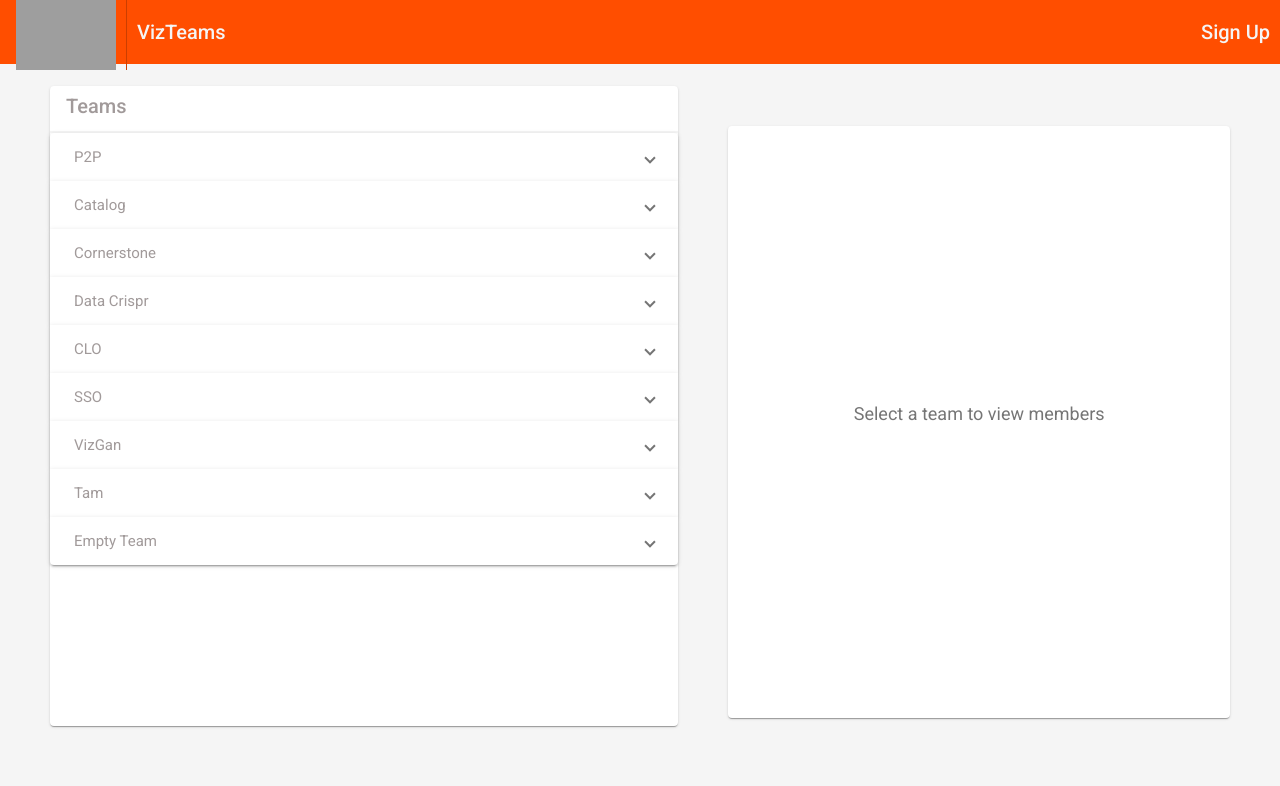
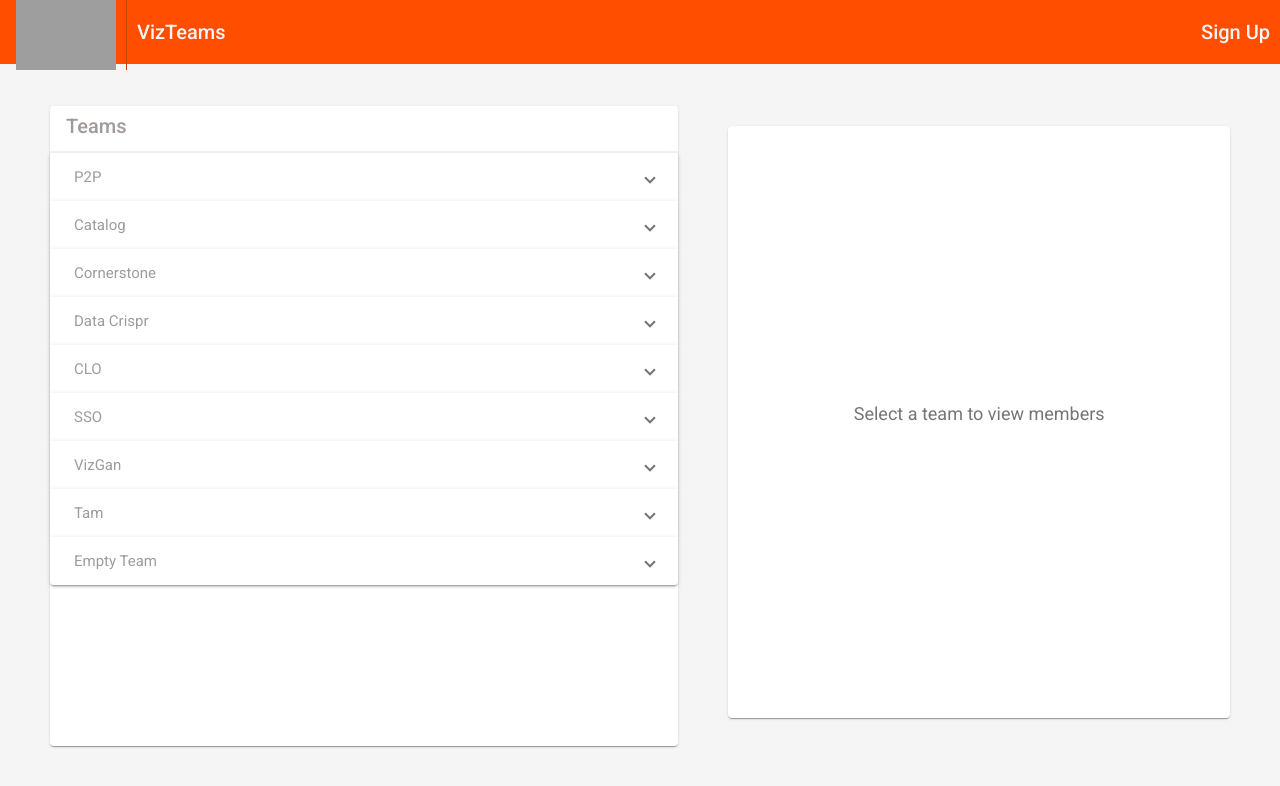
Before and after one commit to Draike13/vizteams-ng, an Angular app: page / in a window 1280 px wide. Shown: the top 786 px of the page. Built offline with nearby package versions, Linux system fonts and the light colour scheme; grey boxes are pictures that could not be loaded.

Commit message:
adjusted tooltip

```diff
--- a/src/app/teamlist/teamlist.component.scss
+++ b/src/app/teamlist/teamlist.component.scss
@@ -3,7 +3,7 @@
   min-height: 80%;
   max-width: 160%;
   margin-left: 50px;
-  margin-top: 10px;
+  margin-top: 30px;
   padding: 0;
 }
 
@@ -30,6 +30,8 @@
 ::ng-deep .teammembertooltip{
 margin: -5;
 position: absolute;
-top: -50px;
+top: -35px;
 left: -40px;
+padding: 0px;
+
 }
```
